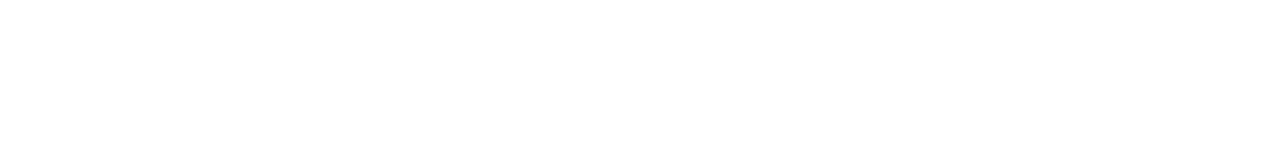
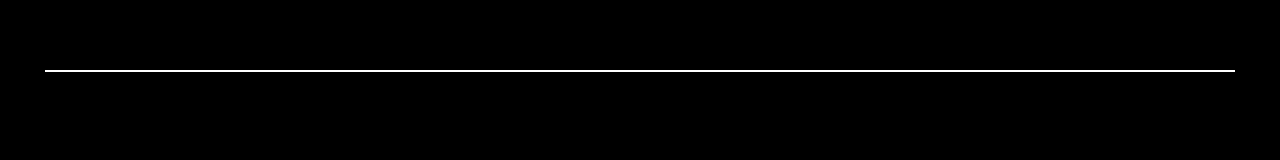
Before and after one commit to TristarMMII/DesignLeagueBikeCompanyPractice, a Next.js app: page / in a window 1280 px wide. Shown: the part 8831-8991 px from the top of the page. Before the commit the page ends 8801 px from the top, so only its background shows below. Built offline with nearby package versions, Linux system fonts and the light colour scheme.

Commit message:
footer initial commit

```diff
--- /dev/null
+++ b/src/app/components/footer.tsx
@@ -0,0 +1,13 @@
+export default function Footer() {
+    return (
+        <footer className="bg-black text-white p-5 flex items-center justify-center flex-col ">
+
+            {/* Horizontal line */}
+            <hr className="w-[96%] border-t-2 border-white z-30 relative mt-20 mx-auto" />
+            {/* min-h-screen */}
+            <h1 className="text-[20rem] text-white">
+                C<span className="italic">O</span>MMUTE
+            </h1>
+        </footer>
+    );
+}
--- a/src/app/page.tsx
+++ b/src/app/page.tsx
@@ -2,6 +2,7 @@
 import DataSection from './components/dataSection';
 import Hero from './components/hero';
 import Navbar from './components/navbar';
+import Footer from './components/footer';
 import InformationSection from './components/informationSection';
 import EcoboostSection from './components/ecoboostSection';
 import CommuteBigSection from './components/commuteBigSection';
@@ -22,8 +23,9 @@
         <CommuteBigSection />
         <ReviewsSection />
         <JoinSection />
+      </main>
 
-      </main>
+      <Footer />
     </div>
   );
 }
```
